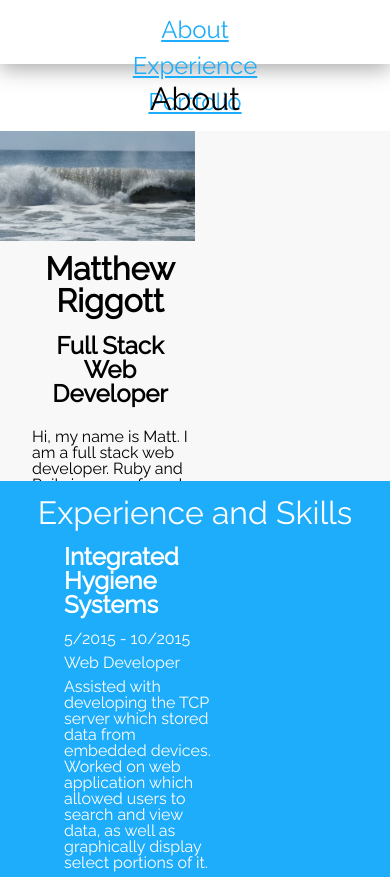
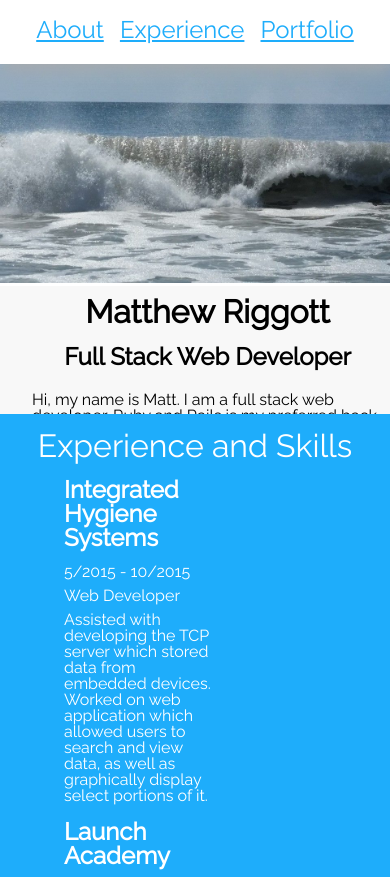
Before and after one commit to MatthewRiggott/MatthewRiggott.github.io, a plain HTML site: page index.html in a window 390 px wide. Shown: the top 877 px of the page. Drawn offline with nearby package versions, Linux system fonts and the light colour scheme.

Commit message:
clean up, add some media queries

```diff
--- a/assets/scss/style.scss
+++ b/assets/scss/style.scss
@@ -74,6 +74,10 @@ $link-base: #1eadfb;
 /*---start css---*/
 
 .top-bar{
+    position: fixed;
+    top: 0px;
+    left: 0px;
+    z-index: 9999;
     margin: auto;
     display: inline-block;
     @include set-width(100);
@@ -83,10 +87,8 @@ $link-base: #1eadfb;
 }
 
 .top-bar-content{
-    @include set-width(50);
     padding-top: .75em;
     margin: 0 auto;
-    display: table;
     text-align: center;
 }
 
@@ -118,13 +120,27 @@ $link-base: #1eadfb;
     color: white;
 }
 #experience-content{
-    height: 450px;
+
 }
 .section-content{
     @include set-width(100);
     position: relative;
     overflow: overlay;
 
+    @media only screen and (max-width: 639px){
+        .self-image{
+            @include set-width(100);
+            height: auto;
+            margin: auto;
+
+            img{
+                @include set-width(100);
+                height: auto;
+                margin: 0;
+            }
+        }
+    }
+    @media only screen and (min-width: 640px){
         .self-image{
             @include set-width(50);
             float: left;
@@ -138,17 +154,22 @@ $link-base: #1eadfb;
                 margin: 0;
             }
         }
-
+    }
     .self-summary-container{
         background-color: $light-grey;
         height: 100%;
         .self-summary{
+            @media only screen and (max-width: 639px){
+               @include set-width(90)
+            }
+            @media only screen and (min-width: 640px){
                 @include set-width(40);
+                display: inline-block;
+            }
+
             font-size: 1em;
             padding-left: 2em;
-            margin-right: 2em;
-            display: inline-block;
-
+            padding-right: 2em;
             h3.name {
                 font-size: 2.0em;
             }
@@ -233,12 +254,6 @@ $link-base: #1eadfb;
         }
 
     }
-#portfolio-content{
-    background-image: url();
-
-}
-
-
 }
 
 .skill-container{
```
Also changed, not shown: assets/css/style.css, 1 other file. Lines whose indentation alone changed are shown as unchanged.
